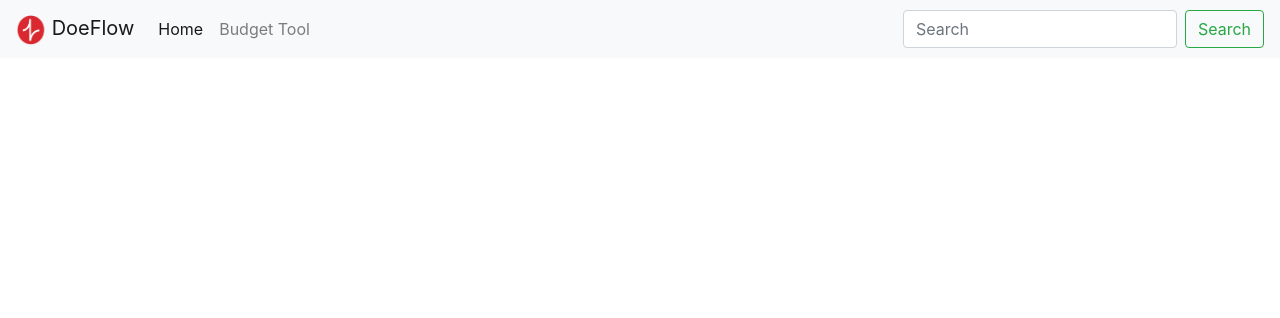
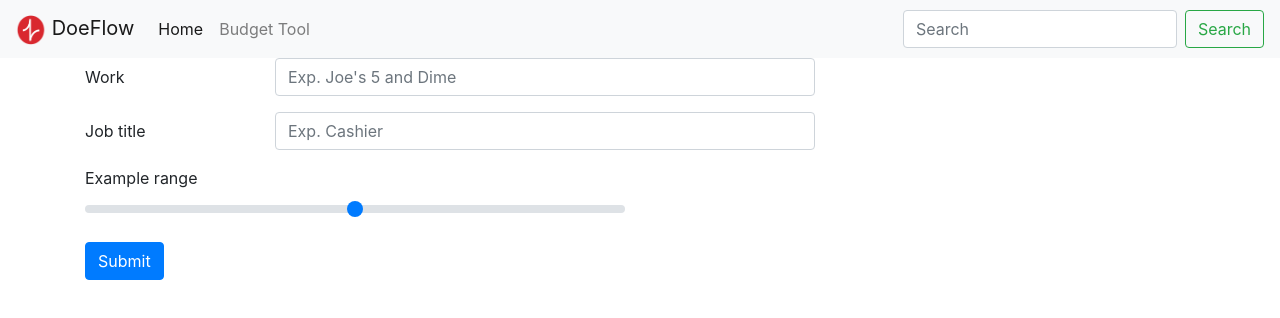
Before and after one commit to MaxReinmueller/DoeFlow, a plain HTML site: page budget.html in a window 1280 px wide. Drawn offline with nearby package versions, Linux system fonts and the light colour scheme.

Commit message:
started budget page, pseudo code, making inital form

```diff
--- a/budget.html
+++ b/budget.html
@@ -1,5 +1,6 @@
 <!DOCTYPE html>
 <html lang="en">
+
 <head>
     <meta charset="UTF-8">
     <meta name="viewport" content="width=device-width, initial-scale=1.0">
@@ -9,15 +10,16 @@
     <link rel="stylesheet" href="css/main.css" type="text/stylesheet">
     <title>budget</title>
 </head>
+
 <body>
     <!-- navbar -->
     <nav class="navbar navbar-expand-lg navbar-light bg-light">
         <a class="navbar-brand" href="Index.html">
-          <img src="images/Display-Place-Logo-Faveicon.png" width="30" height="30" alt="">   DoeFlow</a>
-        <button class="navbar-toggler" type="button" data-toggle="collapse" data-target="#navbarSupportedContent" aria-controls="navbarSupportedContent" aria-expanded="false" aria-label="Toggle navigation">
+            <img src="images/Display-Place-Logo-Faveicon.png" width="30" height="30" alt=""> DoeFlow</a>
+        <button class="navbar-toggler" type="button" data-toggle="collapse" data-target="#navbarSupportedContent"
+            aria-controls="navbarSupportedContent" aria-expanded="false" aria-label="Toggle navigation">
             <span class="navbar-toggler-icon"></span>
         </button>
-
         <div class="collapse navbar-collapse" id="navbarSupportedContent">
             <ul class="navbar-nav mr-auto">
                 <li class="nav-item active">
@@ -33,16 +35,55 @@
             </form>
         </div>
     </nav>
+    <div class="container">
+        <!-- Job / pay / tax est -->
+        <!-- place of work -->
+        <!-- job title -->
+        <!-- pay rate -->
+        <!-- EST TAXES -->
+        <form>
+            <div class="form-group row">
+                <label for="inputEmail3" class="col-sm-2 col-form-label">Work</label>
+                <div class="col-sm-6">
+                    <input type="text" class="form-control" id="inputEmail3" placeholder="Exp. Joe's 5 and Dime">
+                </div>
+            </div>
+            <div class="form-group row">
+                <label for="inputPassword3" class="col-sm-2 col-form-label">Job title</label>
+                <div class="col-sm-6">
+                    <input type="text" class="form-control" id="inputPassword3" placeholder="Exp. Cashier">
+                </div>
+            </div>
+            <div class="form-group row">
+                    <div class="col-sm-6">
+<!-- FDKSAL;FDJSKALF;DSJAKFLD; LEFT OFF HERE FJDKASL;FJDASKLF;DJSAKLF;DJSAKLF;DJSAKFL;DSAJKFLD;SAJFKDLS -->
+                <label for="customRange1">Example range</label>
+                <input type="range" class="custom-range" id="customRange1">
+            </div>
+            </div>
+            <div class="form-group row">
+                <div class="col-sm-6">
+                    <button type="submit" class="btn btn-primary">Submit</button>
+                </div>
+            </div>
+        </form>
 
-    <!-- form -->
+        <!-- Month view w/overide -->
 
 
-    <!-- Report -->
+        <!-- Week view w/overide -->
 
-    <!-- saved reports -->
 
-    <!-- Percent goal tracker meter -->
+        <!-- Week hours calculator -->
 
+
+        <!-- Quarter / half year / year -->
+
+        <!-- saved situations link -->
+
+
+        <!-- end of container -->
+    </div>
     <script src="https://code.jquery.com/jquery-3.3.1.slim.min.js"
         integrity="sha384-q8i/X+965DzO0rT7abK41JStQIAqVgRVzpbzo5smXKp4YfRvH+8abtTE1Pi6jizo" crossorigin="anonymous">
     </script>
@@ -53,4 +94,5 @@
         integrity="sha384-JjSmVgyd0p3pXB1rRibZUAYoIIy6OrQ6VrjIEaFf/nJGzIxFDsf4x0xIM+B07jRM" crossorigin="anonymous">
     </script>
 </body>
+
 </html>
```
Also changed, not shown: images/bigThings.jpg (added), savesitutations.html (added), 2 other files. Lines whose indentation alone changed are shown as unchanged.
